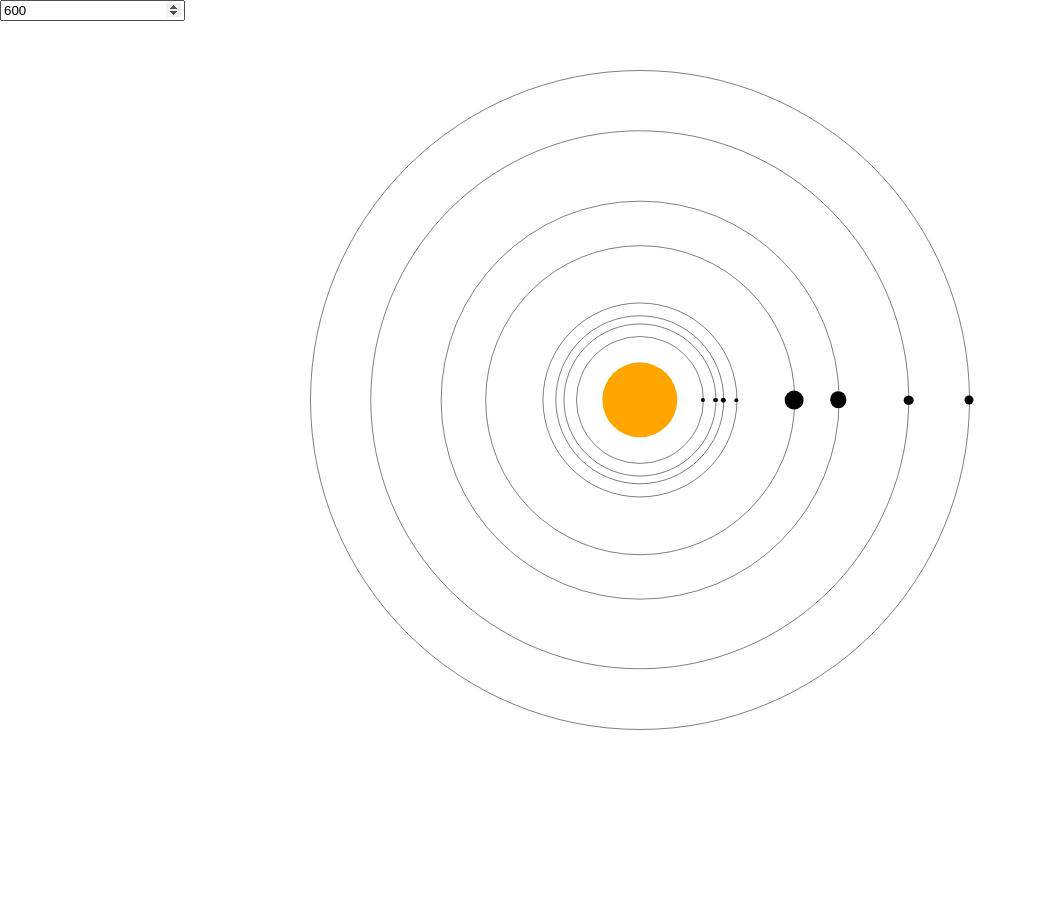
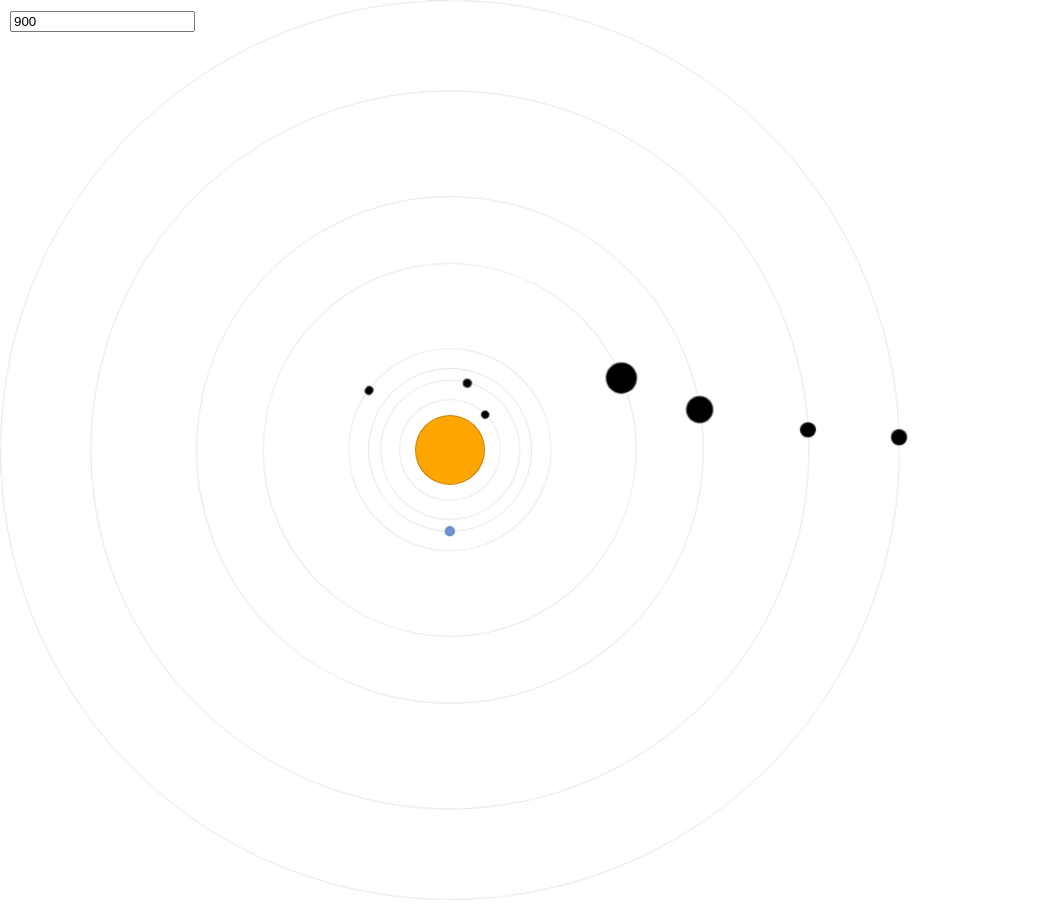
Before and after one commit to alteyss/react-solar-system, a React (Create React App) app: page / in a window 1280 px wide. Shown: the whole page, without its empty margins (0-1037 px from the left). Before the commit the page ends 800 px from the top, so only its background shows below. Built offline with nearby package versions, Linux system fonts and the light colour scheme.

Commit message:
Width ok

```diff
--- a/src/components/SolarSystem.tsx
+++ b/src/components/SolarSystem.tsx
@@ -5,7 +5,7 @@ import { Mercury, Neptune, Venus, Earth, Mars, Jupiter, Saturn, Uranus } from '.
 
 const BASE_PERIOD   = 10;
 
-const BASE_DISTANCE = 5;
+// const BASE_DISTANCE = 5;
 const MAX_DISTANCE  = 50;
 
 const BASE_RADIUS   = 0.3;
@@ -18,27 +18,23 @@ const SUN_UNIT      = 'em';
 export class SolarSystem extends React.Component {
 
     state = {
-        width: 600
+        width: 900,
+        colored: true
     };
 
     getOrbitSize(distance: number): number {
-        let ratio   = Math.sqrt(distance / Neptune.DistanceFromSun);
-        let size    = ratio * MAX_DISTANCE + BASE_DISTANCE;
-
-        // if (size > MAX_DISTANCE)
-        //     size = MAX_DISTANCE;
-
-        return size;
+        let ratio = Math.sqrt(distance / Neptune.DistanceFromSun);
+        return ratio * MAX_DISTANCE;
     }
 
     getObjectSize(radius: number): number {
-        let squareRatio = radius / Jupiter.Radius;
-        return squareRatio * MAX_RADIUS + BASE_RADIUS;
+        let ratio = radius / Jupiter.Radius;
+        return ratio * MAX_RADIUS + BASE_RADIUS;
     }
 
     getSunSize(): number {
         let mercuryOrbitSize = this.getOrbitSize(Mercury.DistanceFromSun);
-        return mercuryOrbitSize / 1.7;
+        return mercuryOrbitSize / 1.5;
     }
 
     getOrbitStyles(lengthOfYear: number, distance: number, elevation: number) {
@@ -53,7 +49,7 @@ export class SolarSystem extends React.Component {
     getObjectStyles(radius: number): any {
         return styled.div`
             &::before {
-                background-color: #000;
+                background-color: ${(props: any) => props.colored ? '#6B93D6' : '#000'};
                 width: ${this.getObjectSize(radius)}${OBJECT_UNIT};
                 height: ${this.getObjectSize(radius)}${OBJECT_UNIT};
             }
@@ -84,14 +80,10 @@ export class SolarSystem extends React.Component {
 
         return (
             <div className="solar-system" style={{
-                fontSize: (2 * this.state.width) / 100 // 2% of the width => adds 10/100 of the width
+                fontSize: this.state.width / MAX_DISTANCE,
+                width: this.state.width,
+                height: this.state.width
             }}>
-                <div className="commands">
-                    <input type="number" value={this.state.width} onInput={(val: any) => {
-                        this.setState({ width: val.target.value });
-                    }} />
-                </div>
-
                 <div className='orbit sun'>
                     <SunObject className='object' />
                 </div>
@@ -105,7 +97,7 @@ export class SolarSystem extends React.Component {
                 </div>
 
                 <div className='orbit earth' style={this.getOrbitStyles(Earth.LengthOfYear, Earth.DistanceFromSun, 70)}>
-                    <EarthPlanet className='object' />
+                    <EarthPlanet className='object' colored={this.state.colored} />
                 </div>
 
                 <div className='orbit mars' style={this.getOrbitStyles(Mars.LengthOfYear, Mars.DistanceFromSun, 60)}>
@@ -124,8 +116,14 @@ export class SolarSystem extends React.Component {
                     <UranusPlanet className='object' />
                 </div>
 
-                <div className='orbit neptune' style={this.getOrbitStyles(Neptune.LengthOfYear, Neptune.DistanceFromSun, 20)}>
+                <div className='orbit neptune bg' style={this.getOrbitStyles(Neptune.LengthOfYear, Neptune.DistanceFromSun, 20)}>
                     <NeptunePlanet className='object' />
+                </div>
+
+                <div className="commands">
+                    <input type="number" value={this.state.width} onInput={(val: any) => {
+                        this.setState({ width: val.target.value });
+                    }} />
                 </div>
             </div>
         );
--- a/src/styles/index.scss
+++ b/src/styles/index.scss
@@ -6,48 +6,54 @@
 html {
   box-sizing: border-box;
   font-size: 20px;
-  line-height: 1.5;
+  line-height: 1;
 }
 
 body {
   font-family: "Open Sans", sans-serif;
   background-color: #fff;
+  text-rendering: optimizeLegibility;
 }
 
 @import "_animations";
 
 .solar-system {
-  height: 100vh;
-  left: 0;
-  position: fixed;
-  top: 0;
-  width: 100vw;
+  position: relative;
   z-index: -1;
 
   .commands {
-    position: absolute;
-    top: 0;
-    left: 0;
+    position: fixed;
+    top: 10px;
+    left: 10px;
+    z-index: 100;
   }
 
   .orbit {
-    border: 0.05rem solid rgba(#000000, 0.5);
+    border: 1px solid rgba(#000000, 0.1);
     border-radius: 50%;
     display: block;
     left: 50%;
     position: absolute;
     top: 50%;
     transform: translate3d(-50%, -50%, 0);
-    // animation-name: orbit;
+    animation-name: orbit;
     animation-timing-function: linear;
     animation-iteration-count: infinite;
-    animation-duration: 10s;
+    transform-style: preserve-3d;
+    // background-color: rgba(24, 24, 24, 0.05);
+
+    &.neptune {
+      &.bg {
+        // background-image:radial-gradient(rgba(0, 0, 0, 0), rgba(0, 0, 0, 0.7));
+      }
+    }
 
     .object {
       height: 0;
       left: 100%;
       position: absolute;
       top: 50%;
+      width: 0 !important;
 
       &::before {
         border-radius: 50%;
@@ -57,6 +63,9 @@ body {
         position: absolute;
         top: 50%;
         transform: translate3d(-50%, -50%, 0);
+        -webkit-backface-visibility: hidden;
+      	backface-visibility: hidden;
+        border: 1px solid rgba(24, 24, 24, 0.25);
       }
     }
   }
```
